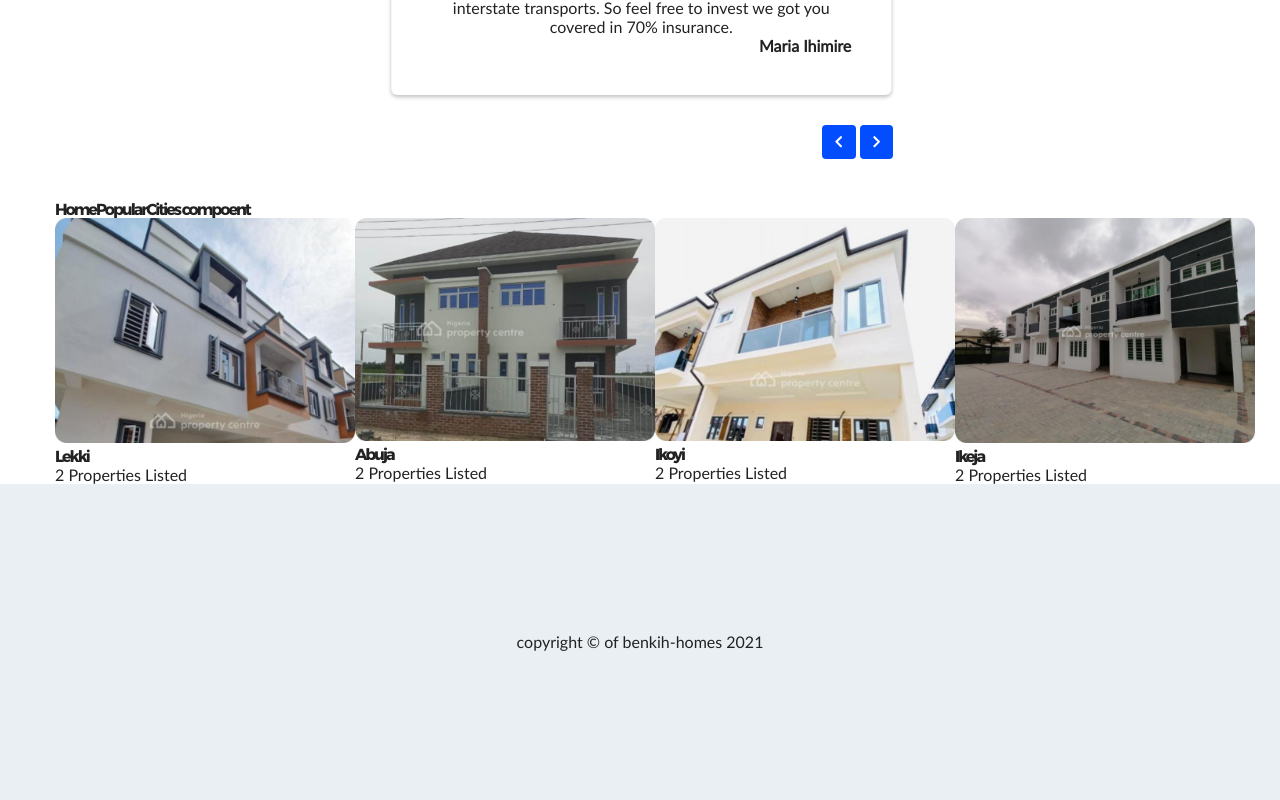
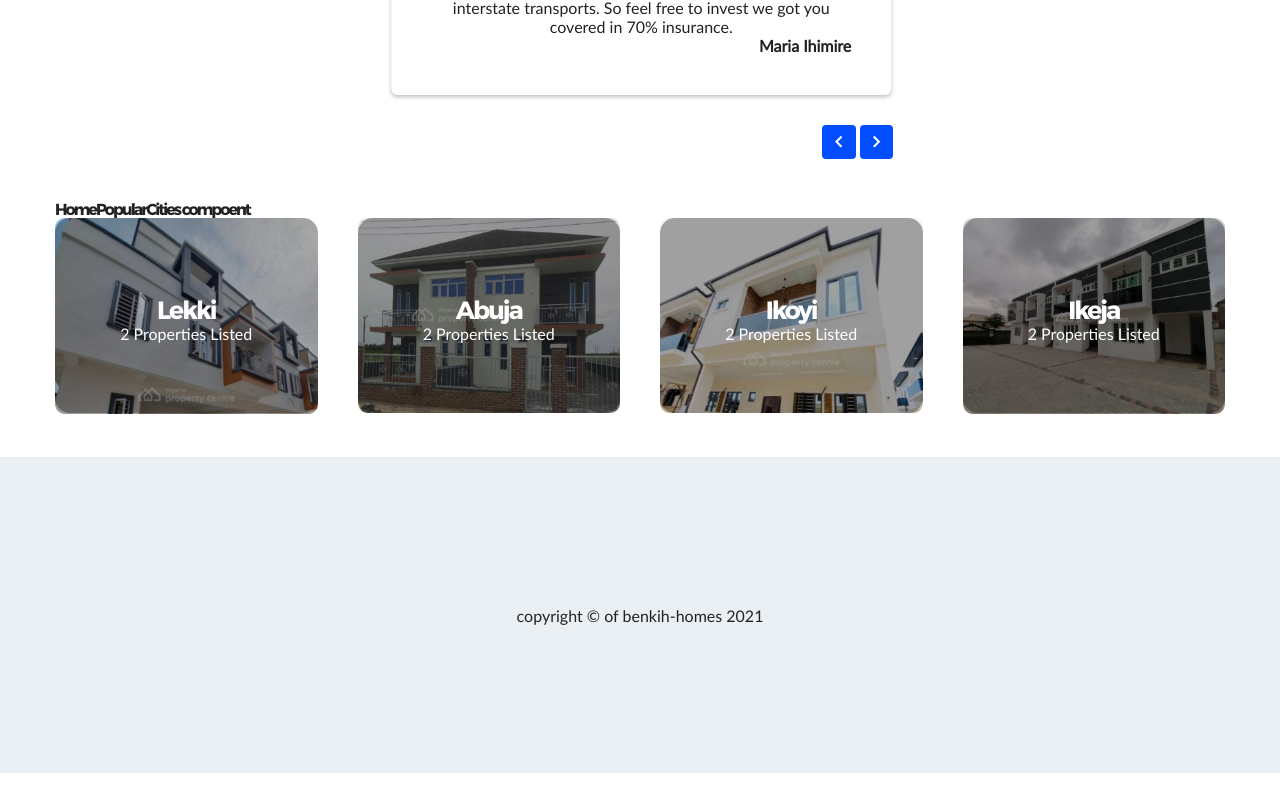
Before and after one commit to peterihimire/benkih-homes-react, a React (Create React App) app: page / in a window 1280 px wide. Shown: the part 9280-10080 px from the top of the page. After the commit the page ends 10053 px from the top, so only its background shows below. Built offline with nearby package versions, Linux system fonts and the light colour scheme.

Commit message:
Working on the  homepopularcities component , almost 50% ready

```diff
--- a/src/properties/components/HomePopularCities.css
+++ b/src/properties/components/HomePopularCities.css
@@ -1,11 +1,38 @@
-.home-popular-container{
-  display: flex;
-  /* padding: 1rem; */
-  /* justify-content: space-between; */
-  /* flex-wrap: wrap; */
+.home-popular-container {
+  display: grid;
+  grid-template-columns: repeat(auto-fill, minmax(260px, 1fr));
+  grid-row-gap: 3rem;
+  grid-column-gap: 4rem;
+  padding: 0 0 4rem 0;
 }
 
-
-.home-popular-img img{
-  width: 300px;
+.home-popular-img img {
+  width: 100%;
 }
+.home-popular-item {
+  position: relative;
+  width: 100%;
+  height: 100%;
+}
+.home-popular-title {
+  position: absolute;
+  top: 50%;
+  left: 50%;
+  padding: 1rem;
+  color: var(--main-white);
+  transform: translate(-50%, -50%) scale(1);
+  transition: all 0.3s linear;
+  width: 80%;
+  text-align: center;
+}
+.home-popular-title h4 {
+  font-size: var(--medium-font);
+}
+.home-popular-overlay {
+  /* display: block; */
+  position: absolute;
+  width: 100%;
+  height: 98%;
+  background: rgba(0, 0, 0, 0.34);
+  border-radius: 15px;
+}
--- a/src/properties/components/HomePopularCities.js
+++ b/src/properties/components/HomePopularCities.js
@@ -37,9 +37,10 @@ const HomePopularCities = () => {
       <div className="home-popular-container">
         <div className="home-popular-item">
           <div className="home-popular-img">
+            <div className="home-popular-overlay"></div>
             <img src={property3} alt="home" />
           </div>
-          <div>
+          <div className="home-popular-title">
             <h4>Lekki</h4>
             <p>
               {lekkiProperty.length} <span>Properties Listed</span>
@@ -48,9 +49,10 @@ const HomePopularCities = () => {
         </div>
         <div className="home-popular-item">
           <div className="home-popular-img">
+            <div className="home-popular-overlay"></div>
             <img src={property4} alt="home" />
           </div>
-          <div>
+          <div className="home-popular-title">
             <h4>Abuja</h4>
             <p>
               {abujaProperty.length} <span>Properties Listed</span>
@@ -59,9 +61,10 @@ const HomePopularCities = () => {
         </div>
         <div className="home-popular-item">
           <div className="home-popular-img">
+            <div className="home-popular-overlay"></div>
             <img src={property5} alt="home" />
           </div>
-          <div>
+          <div className="home-popular-title">
             <h4>Ikoyi</h4>
             <p>
               {ikoyiProperty.length} <span>Properties Listed</span>
@@ -70,9 +73,10 @@ const HomePopularCities = () => {
         </div>
         <div className="home-popular-item">
           <div className="home-popular-img">
+            <div className="home-popular-overlay"></div>
             <img src={property9} alt="home" />
           </div>
-          <div>
+          <div className="home-popular-title">
             <h4>Ikeja</h4>
             <p>
               {ikejaProperty.length} <span>Properties Listed</span>
```
